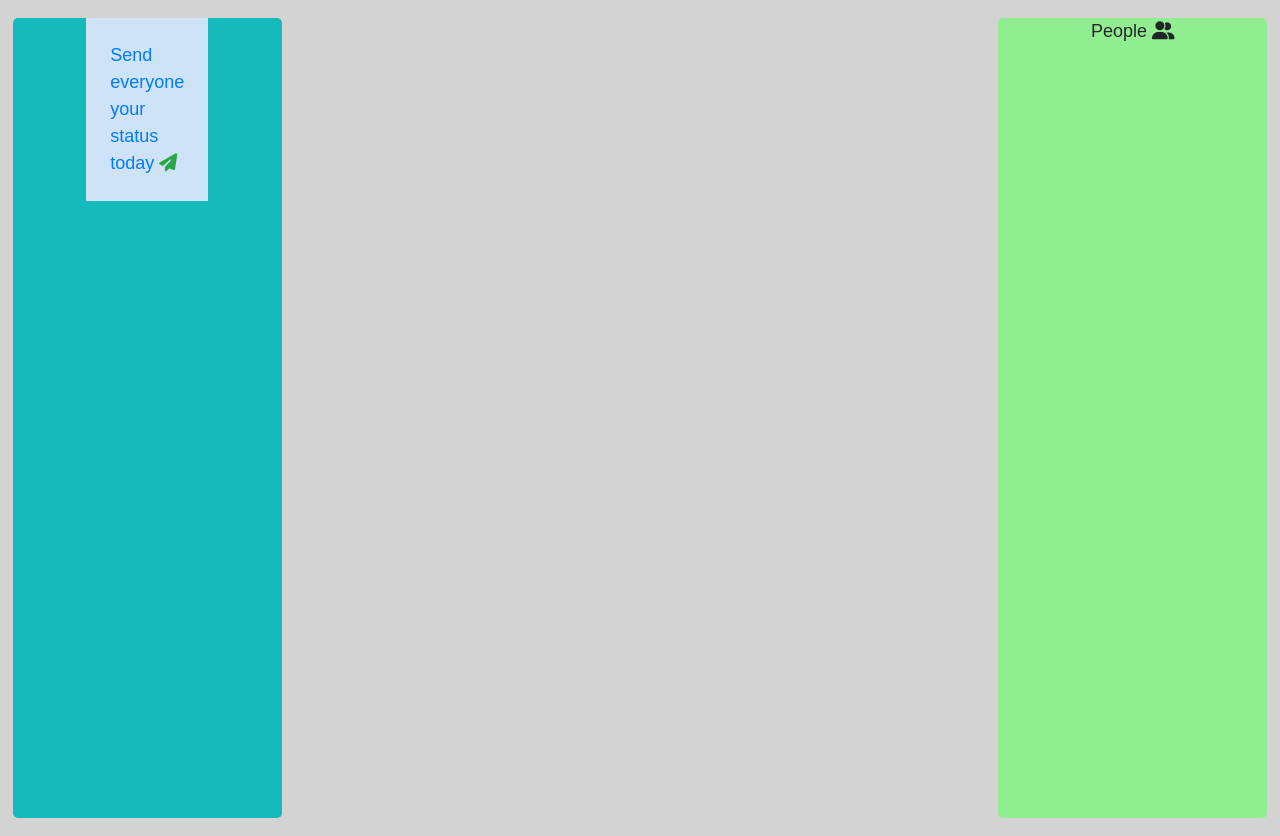
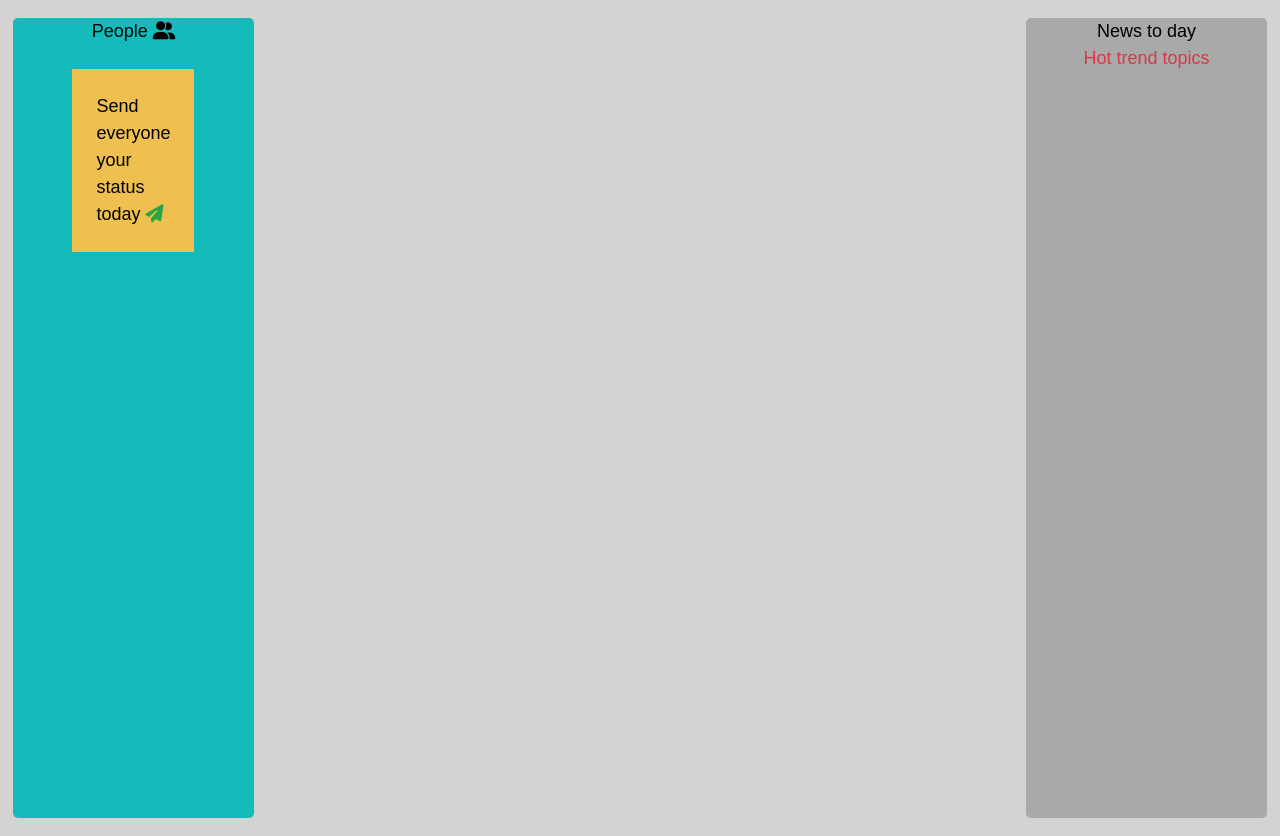
Before and after one commit to NuclearSherwin/neon, a Symfony app: template templates/home/index.html.twig in a window 1280 px wide. Shown: the part 56-892 px from the top of the page. Run offline with Twig, Linux system fonts and the light colour scheme; the template is opened without the code that fills it, so the values that code supplies are empty; some libraries are stand-ins or nearby versions.

Commit message:
update layout of homepage

```diff
--- a/templates/home/index.html.twig
+++ b/templates/home/index.html.twig
@@ -18,17 +18,17 @@
             padding: 2px 6px;
         }
 
-        .new-wrapper {
+        .users-wrapper {
             height: 100vh;
-            width: 300px;
+            width: 250px;
             background-color: #15baba;
             border-radius: 5px;
 
         }
-        .users-wrapper {
+        .news-wrapper {
             height: 100vh;
-            width: 300px;
-            background-color: lightgreen;
+            width: 250px;
+            background-color: darkgray;
             border-radius: 5px;
 
         }
@@ -49,11 +49,17 @@
     <div class="all-wrapper d-flex justify-content-around">
 
         {# new #}
-        <div class="new-wrapper">
+        <div class="users-wrapper">
+            <div class="people-wrapper text-center mb-4">
+                <a href="#" class="text-black">
+                    People
+                    <i class="fa-solid fa-user-group"></i>
+                </a>
+            </div>
             <div class="status-wrapper d-flex justify-content-center">
                 <div class="mr-auto ml-auto position-relative d-flex justify-content-center">
-                    <div class="ml-auto mr-auto pt-4 pr-4 pb-4 pl-4" style="background-color: #cee3f8;">
-                        <a class="text-center" href="{{ path('create_post') }}">Send everyone your status today
+                    <div class="ml-auto mr-auto pt-4 pr-4 pb-4 pl-4" style="background-color: #EFC050;">
+                        <a class="text-center text-black" href="{{ path('create_post') }}">Send everyone your status today
                             <span class="text-success">
                     <i class="fa-solid fa-paper-plane"></i>
                 </span>
@@ -124,8 +130,13 @@
         </div>
 
         {# tag #}
-        <div class="users-wrapper d-flex justify-content-center">
-            <p>People <i class="fa-solid fa-user-group"></i></p>
+        <div class="news-wrapper text-center">
+            <div class="news">
+                <a href="{{ path('neon_news') }}" class="text-black">News to day</a>
+            </div>
+            <div class="tags">
+                <a href="{{ path('neon_tags') }}" class="text-danger">Hot trend topics</a>
+            </div>
         </div>
     </div>
 {% endblock %}
```
